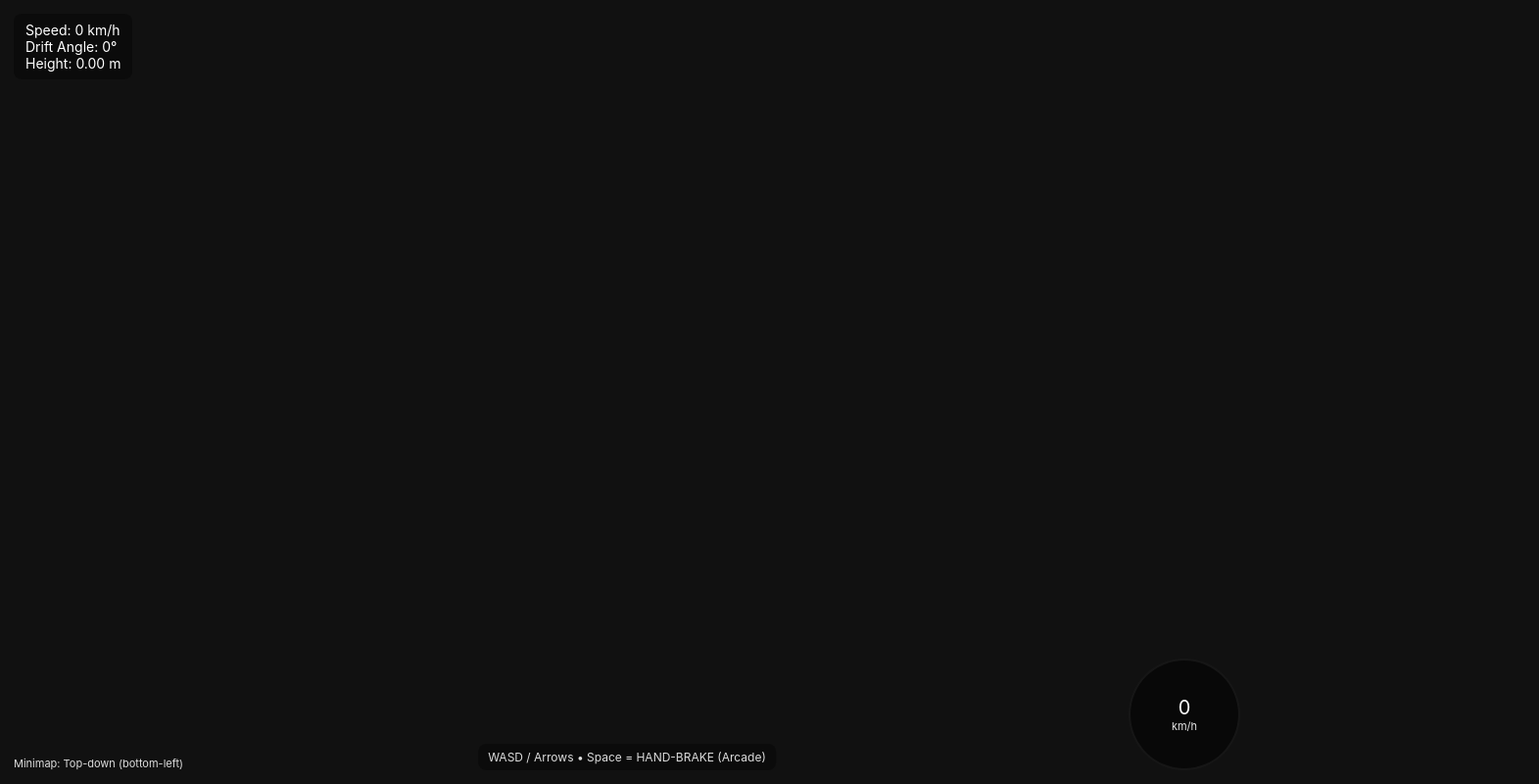
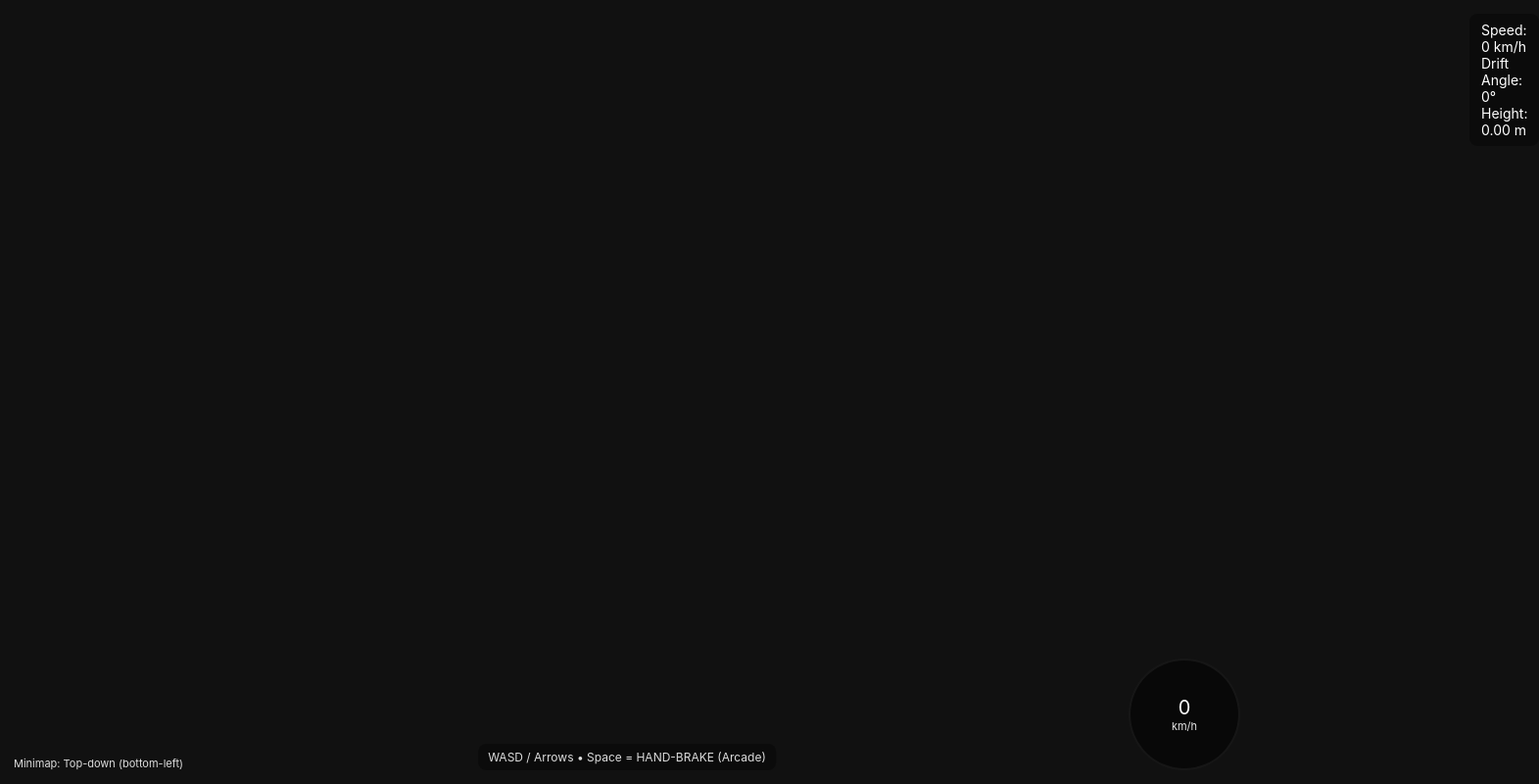
Before and after one commit to SATHIYAMURTHY-GIT/3D-cargame, a plain HTML site: page index.html in a window 1280 px wide. Shown: the whole page at 98% size, 1571 px wide, since content can reach past the window. Drawn offline with nearby package versions, Linux system fonts and the light colour scheme.

Commit message:
Update index.html

```diff
--- a/index.html
+++ b/index.html
@@ -8,7 +8,7 @@
     html,body { height:100%; margin:0; background:#111; font-family:Inter,Arial,Helvetica,sans-serif; overflow:hidden; }
     #gameCanvas { display:block; width:100vw; height:100vh; }
     /* UI */
-    #ui { position:absolute; left:14px; top:14px; z-index:50; color:#fff; background:rgba(0,0,0,0.35); padding:8px 12px; border-radius:8px; font-size:14px; }
+    #ui { position:absolute; left:1500px; top:14px; z-index:50; color:#fff; background:rgba(0,0,0,0.35); padding:8px 12px; border-radius:8px; font-size:14px; }
     #driftIndicator { position:absolute; right:14px; top:14px; z-index:50; color:#ff9a33; font-weight:800; font-size:18px; display:none; text-shadow:0 2px 6px rgba(0,0,0,0.6); }
     #speedometer { position:absolute; right:14px; bottom:14px; z-index:50; width:110px; height:110px; border-radius:50%; background:rgba(0,0,0,0.5); display:flex; align-items:center; justify-content:center; color:#fff; border:2px solid rgba(255,255,255,0.06); }
     #instructions { position:absolute; left:50%; transform:translateX(-50%); bottom:14px; z-index:50; color:#ddd; background:rgba(0,0,0,0.35); padding:6px 10px; border-radius:8px; font-size:12px; }
```
